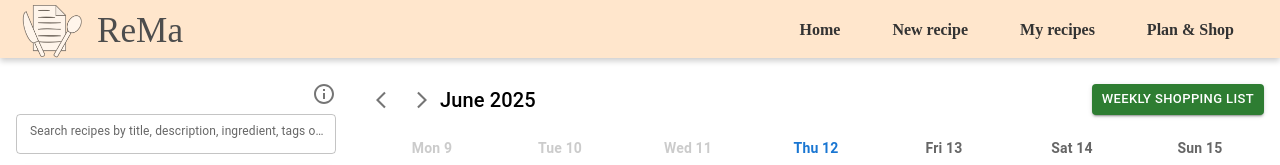
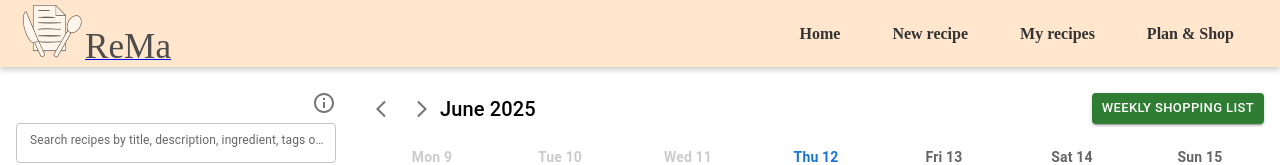
Before and after one commit to ktzanak/rema, a React (Vite) app in the folder rema-frontend/: page /planshop in a window 1280 px wide. Shown: the top 165 px of the page. Built offline with nearby package versions, Linux system fonts and the light colour scheme; no server answers.

Commit message:
added Link to logo and title

```diff
--- a/rema-frontend/src/components/Header.jsx
+++ b/rema-frontend/src/components/Header.jsx
@@ -8,8 +8,10 @@ export default function Header({ hidden }) {
   return (
     <header className={styles.header}>
       <div className={styles.leftSection}>
-        <img className={styles.logo} src={bwLogo} alt="ReMa logo" />
-        <span className={styles.title}>ReMa</span>
+        <Link to="/home" className={styles.logoLink}>
+          <img className={styles.logo} src={bwLogo} alt="ReMa logo" />
+          <span className={styles.title}>ReMa</span>
+        </Link>
       </div>
       <nav className={styles.navLinks}>
         <Link to="/home" className={styles.navLink}>
```
